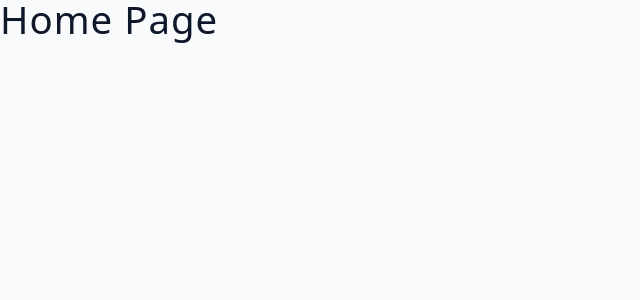
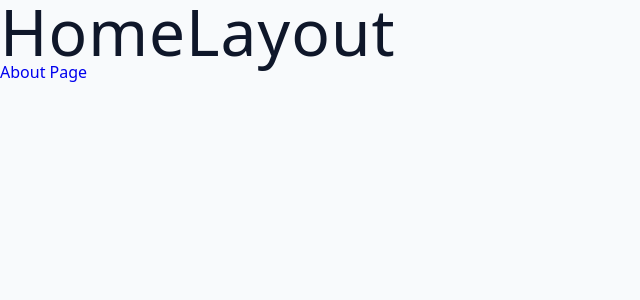
Before and after one commit to jodoesgit/react18-router-query-cocktails, a React (Vite) app: page / in a window 1280 px wide. Shown: the top 300 px of the page, without its empty margins (0-640 px from the left). Built offline with nearby package versions, Linux system fonts and the light colour scheme.

Commit message:
Setup Routes

```diff
--- a/src/About.jsx
+++ /dev/null
@@ -1,4 +0,0 @@
-const About = () => {
-	return <h1>About</h1>;
-};
-export default About;
--- a/src/App.jsx
+++ b/src/App.jsx
@@ -1,15 +1,51 @@
 import { RouterProvider, createBrowserRouter } from "react-router-dom";
+import {
+	About,
+	HomeLayout,
+	Landing,
+	Cocktail,
+	Error,
+	Newsletter,
+} from "./pages";
 
 const router = createBrowserRouter([
 	{
 		path: "/",
-		element: <h2>home page</h2>,
+		element: <HomeLayout />,
 	},
 	{
 		path: "/about",
+		element: <About />,
+	},
+	{
+		path: "/error",
 		element: (
 			<div>
-				<h2>about page</h2>
+				<Error />
+			</div>
+		),
+	},
+	{
+		path: "/Landing",
+		element: (
+			<div>
+				<Landing />
+			</div>
+		),
+	},
+	{
+		path: "/cocktail",
+		element: (
+			<div>
+				<Cocktail />
+			</div>
+		),
+	},
+	{
+		path: "/newsletter",
+		element: (
+			<div>
+				<Newsletter />
 			</div>
 		),
 	},
--- a/src/Homepage.jsx
+++ /dev/null
@@ -1,4 +0,0 @@
-const Homepage = () => {
-	return <h1>Homepage</h1>;
-};
-export default Homepage;
--- /dev/null
+++ b/src/pages/About.jsx
@@ -0,0 +1,11 @@
+import { Link } from "react-router-dom";
+
+const About = () => {
+	return (
+		<div>
+			<h1>HomeLayout</h1>
+			<Link to="/">Home Page</Link>
+		</div>
+	);
+};
+export default About;
--- /dev/null
+++ b/src/pages/HomeLayout.jsx
@@ -0,0 +1,11 @@
+import { Link } from "react-router-dom";
+
+const HomeLayout = () => {
+	return (
+		<div>
+			<h1>HomeLayout</h1>
+			<Link to="/about">About Page</Link>
+		</div>
+	);
+};
+export default HomeLayout;
--- /dev/null
+++ b/src/pages/index.js
@@ -0,0 +1,6 @@
+export { default as Landing } from "./Landing";
+export { default as About } from "./About";
+export { default as Cocktail } from "./Cocktail";
+export { default as Error } from "./Error";
+export { default as Newsletter } from "./Newsletter";
+export { default as HomeLayout } from "./HomeLayout";
```
Also changed, not shown: src/pages/Cocktail.jsx (renamed from src/Cocktail.jsx), src/pages/Error.jsx (renamed from src/Error.jsx), src/pages/Landing.jsx (renamed from src/Landing.jsx), src/pages/Newsletter.jsx (renamed from src/Newsletter.jsx).
